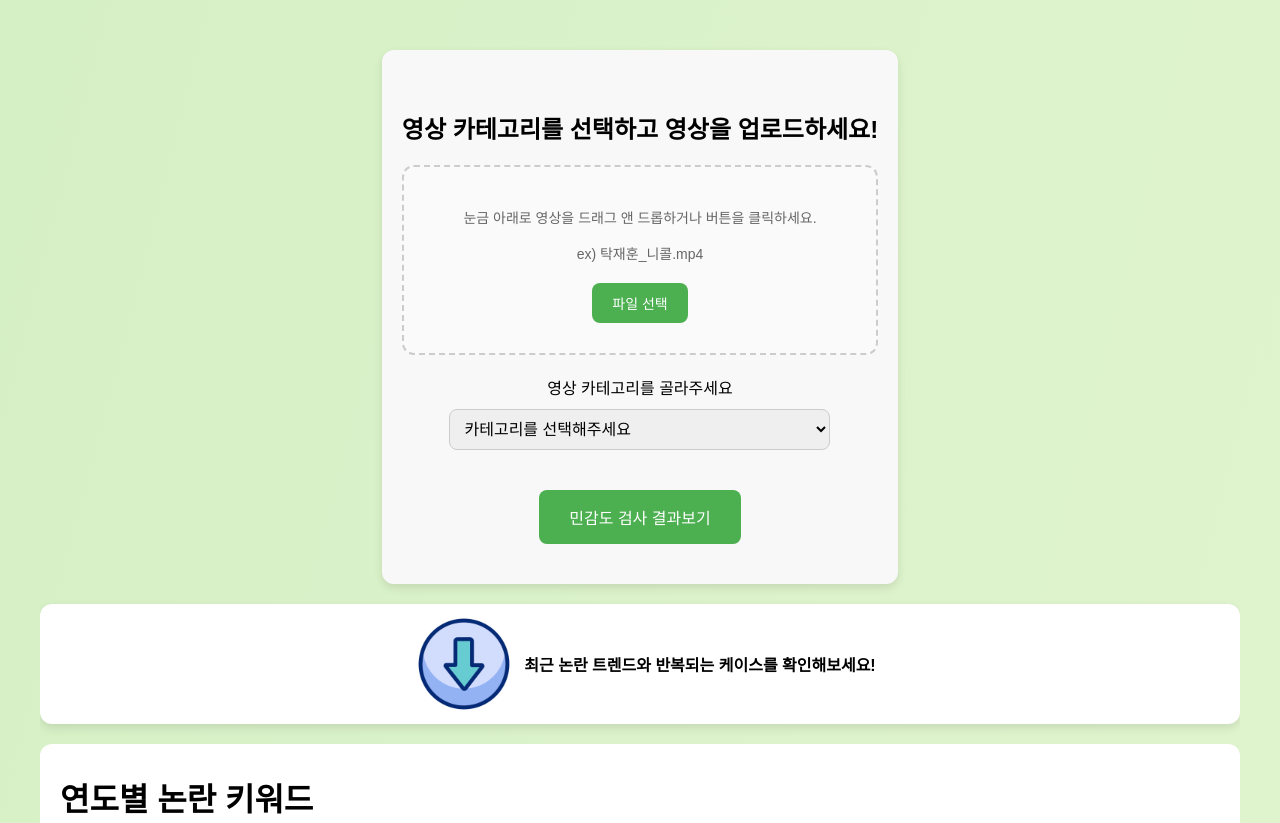
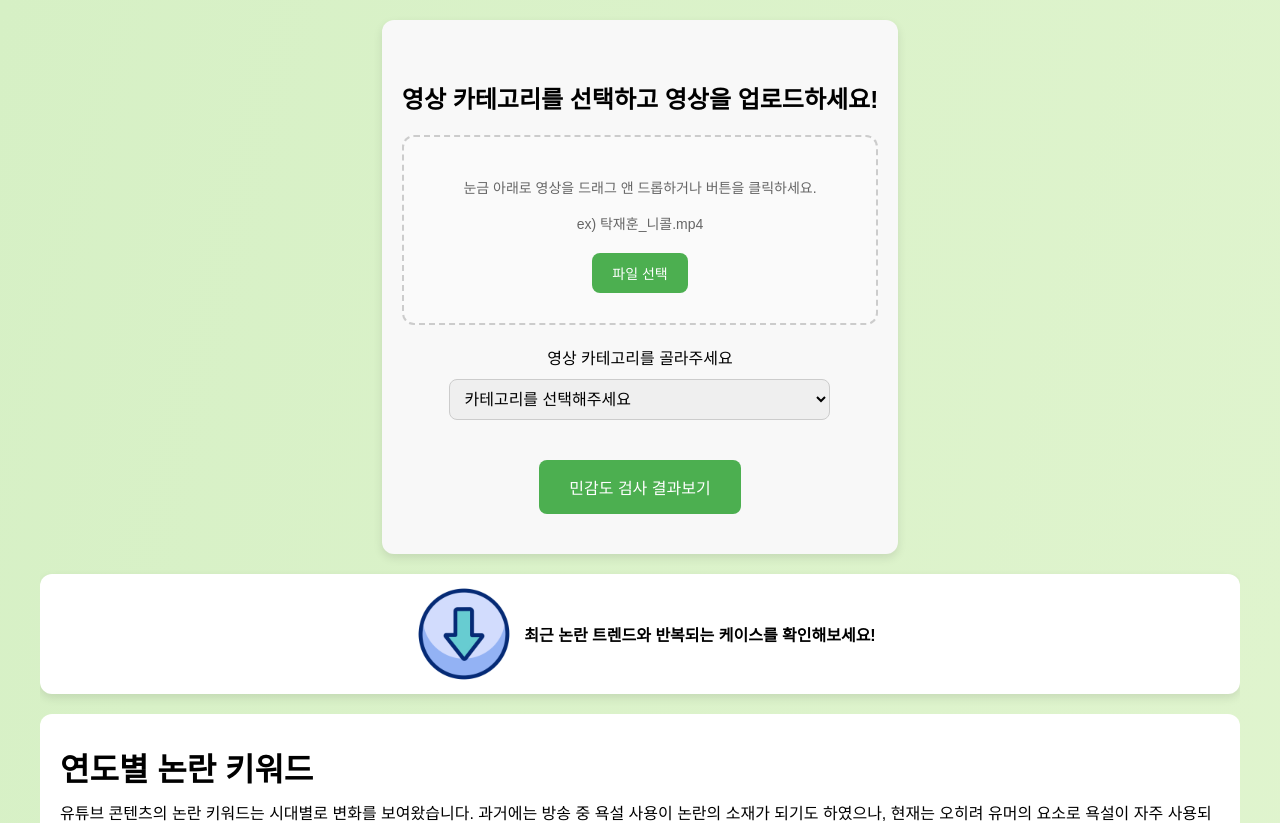
Before and after one commit to hwk9764/CLOVISTA, a React (Create React App) app in the folder frontend/: page /main/sense in a window 1280 px wide. Shown: the top 823 px of the page. Built offline with nearby package versions, Linux system fonts and the light colour scheme.

Commit message:
frontend_fin_1_0211

```diff
--- a/frontend/src/components/Sense.css
+++ b/frontend/src/components/Sense.css
@@ -6,7 +6,7 @@
   background-color: #f8f8f8;
   border-radius: 12px;
   box-shadow: 0 4px 10px rgba(0, 0, 0, 0.1);
-  margin-top: 50px;
+  margin-top: 20px;
 }
 
 .file-upload-section {
--- a/frontend/src/components/Sense_Result.js
+++ b/frontend/src/components/Sense_Result.js
@@ -162,9 +162,7 @@ const SenseResult = () => {
             <div className='similar-past-cases'>
               <h1>과거 유사사례</h1>
               <span className="sense-keywords-container">
-                {lower.controversy_type
-                  .split(",")
-                  .map((keyword, index) => (
+                {lower.controversy_types.map((keyword, index) => (
                     <div key={index} className="sense-keyword-bubble">
                       {keyword.trim()}
                     </div>
```
